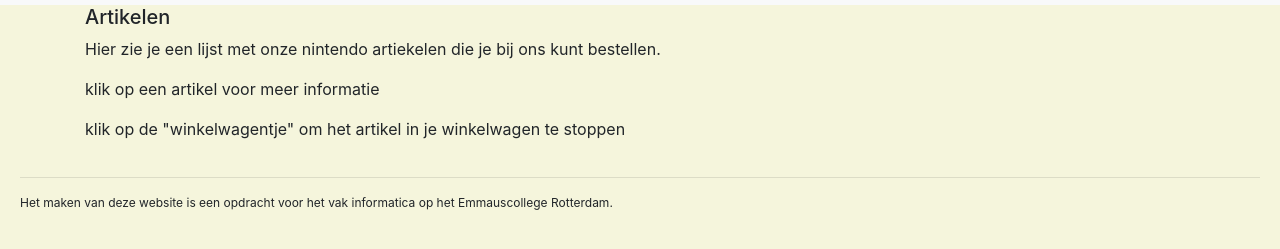
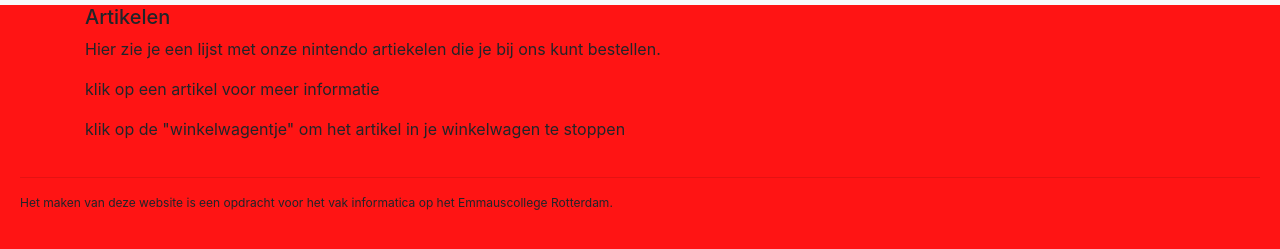
Before and after one commit to emmaus-5h/webshop-5hin2-raphael-maaike-joshua, a website: page web/index.html in a window 1280 px wide. Shown: the part 51-300 px from the top of the page. Drawn offline with nearby package versions, Linux system fonts and the light colour scheme; no server answers.

Commit message:
effe de nintendo kleur

```diff
--- a/web/css/style.css
+++ b/web/css/style.css
@@ -2,7 +2,7 @@
 html, body {
 	height: 100%;
   padding: 0;
-  background-color: beige;
+  background-color: #ff1414;
 }
 
 /* all pages */
```
